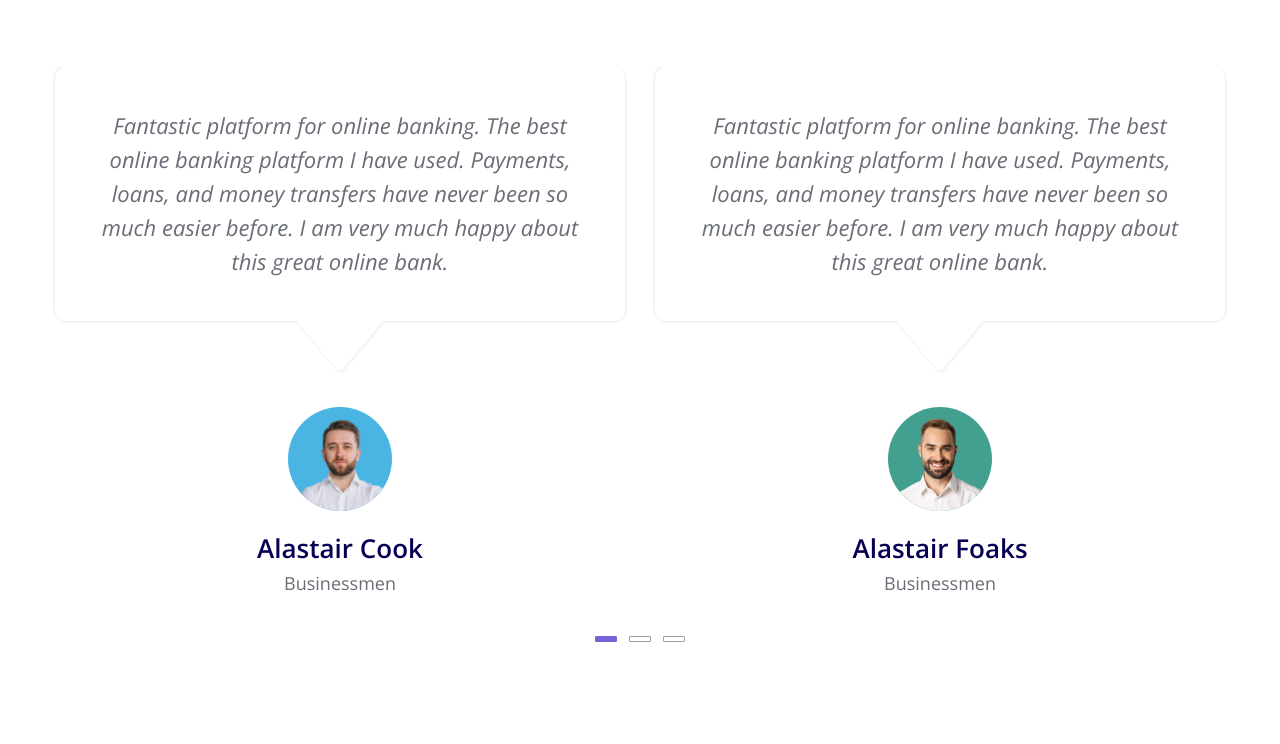
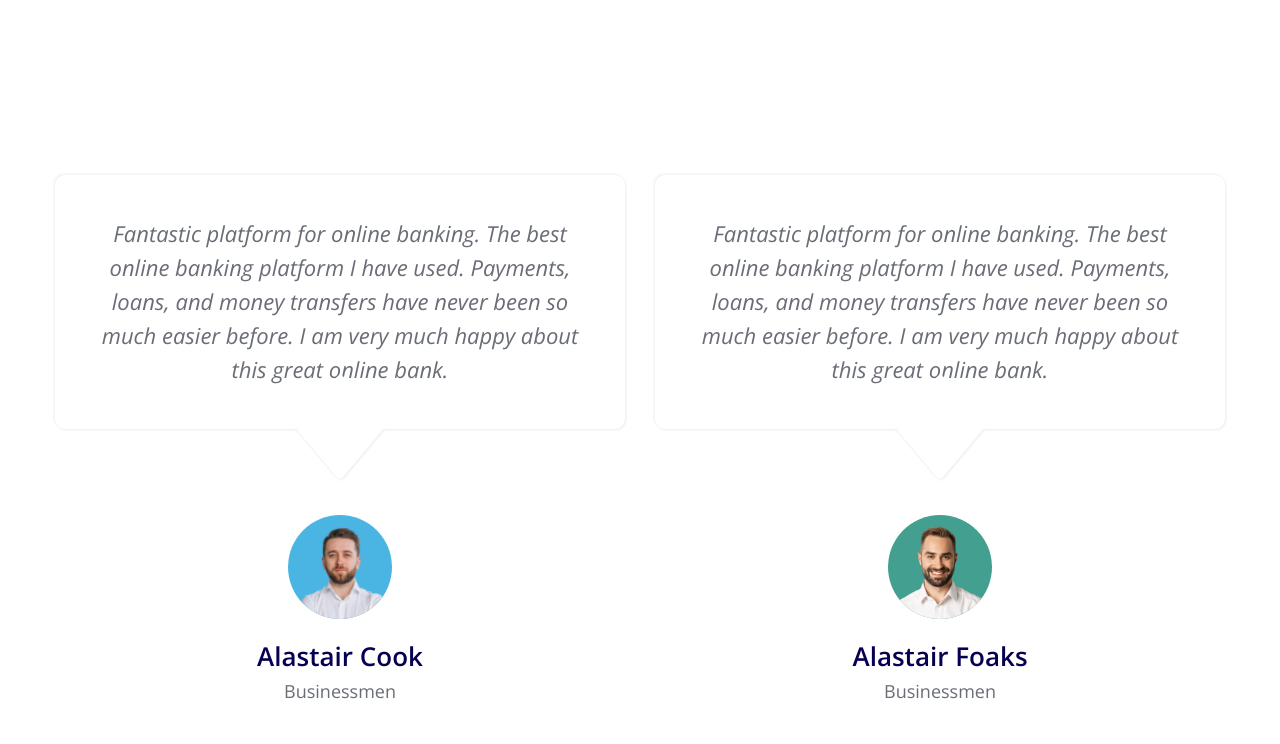
Before and after one commit to trungvu01/f8-htmlcss-selfmade-03, a plain HTML site: page index.html in a window 1280 px wide. Shown: the part 3256-4000 px from the top of the page. Drawn offline with nearby package versions, Linux system fonts and the light colour scheme.

Commit message:
fix bug box-shadow

```diff
--- a/assets/css/styles.css
+++ b/assets/css/styles.css
@@ -880,7 +880,10 @@ button {
 
 .feedback__items-group {
     --widen: calc((100vw - 117rem) / 2);
-    margin: 0 var(--widen);
+    --width-shadow: 5.4rem;
+
+    margin: var(--width-shadow) var(--widen);
+    padding: var(--width-shadow) 0;
     display: flex;
     column-gap: 3rem;
     flex-shrink: 0;
```
